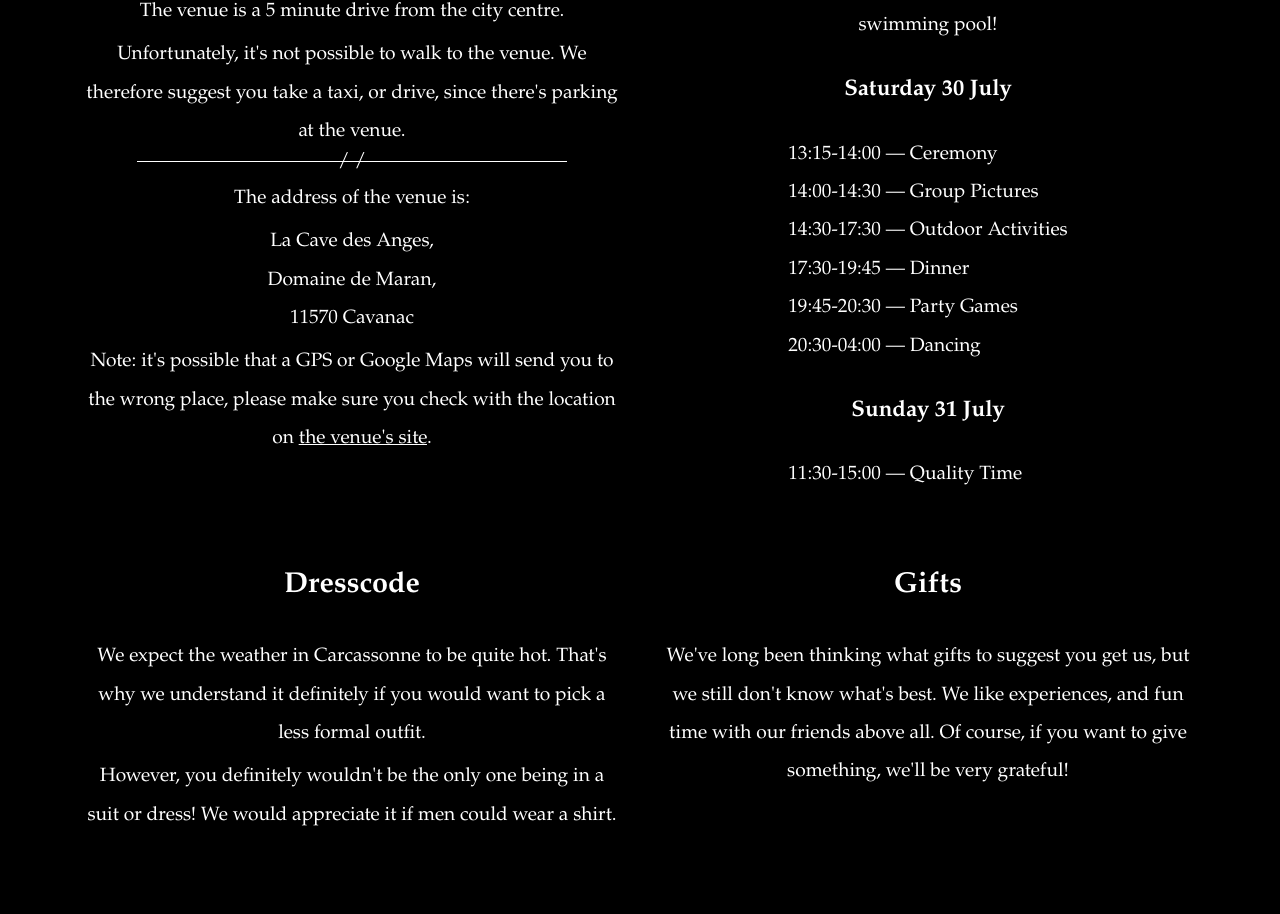
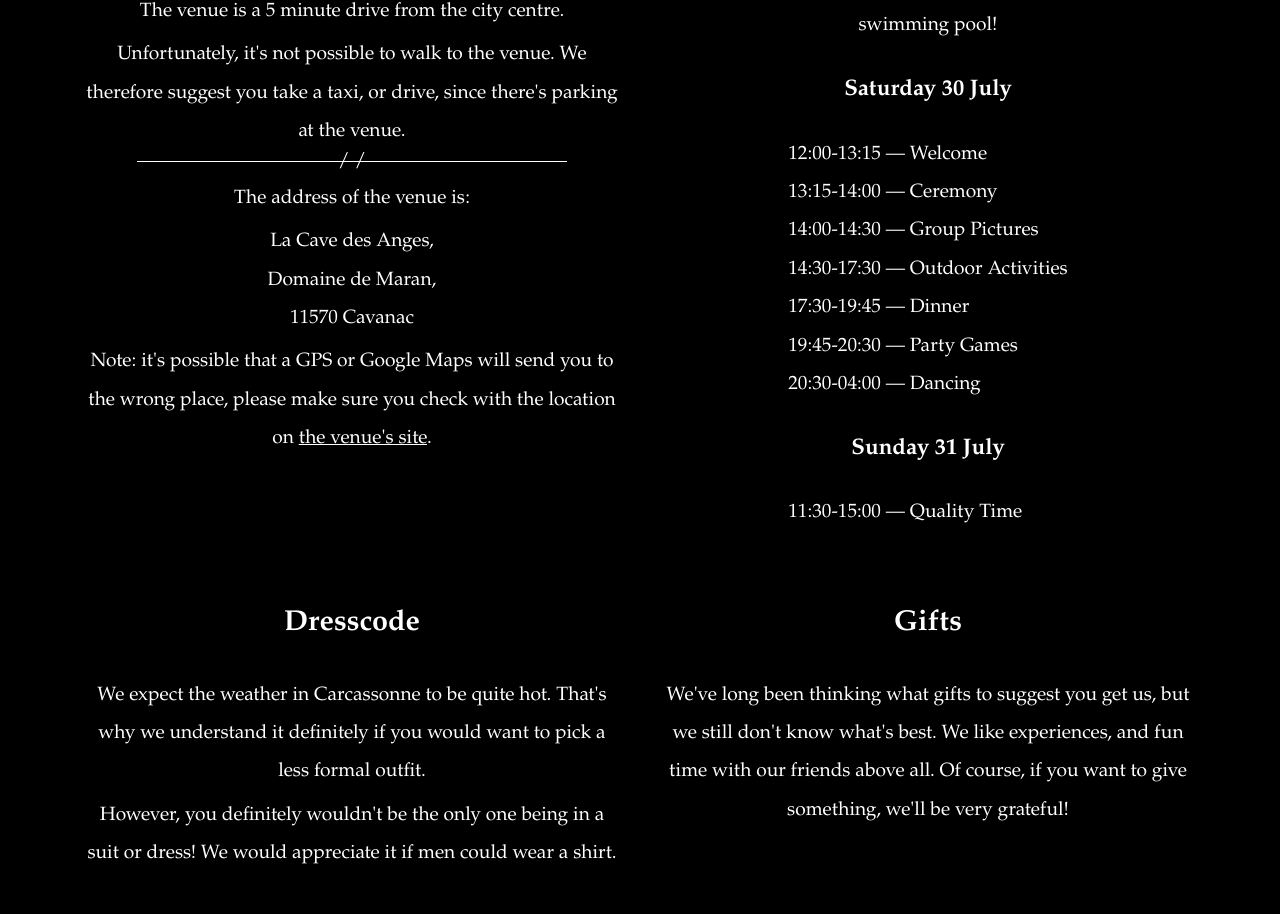
Before and after one commit to Haroenv/wedding-website, a React (Create React App) app: page / in a window 1280 px wide. Shown: the part 1215-2129 px from the top of the page. Built offline with nearby package versions, Linux system fonts and the light colour scheme.

Commit message:
add welcome to timing

```diff
--- a/src/translations-jsx.jsx
+++ b/src/translations-jsx.jsx
@@ -115,6 +115,7 @@ export const English = {
         <section>
           <h3>Saturday 30 July</h3>
           <ul className="subtle-list">
+            <li>12:00-13:15 — Welcome</li>
             <li>13:15-14:00 — Ceremony</li>
             <li>14:00-14:30 — Group Pictures</li>
             <li>14:30-17:30 — Outdoor Activities</li>
@@ -272,6 +273,7 @@ export const Dutch = {
         <section>
           <h3>zaterdag 30 juli</h3>
           <ul className="subtle-list">
+            <li>12:00-13:15 — Welkom</li>
             <li>13:15-14:00 — Ceremonie</li>
             <li>14:00-14:30 — Groepsfoto's</li>
             <li>14:30-17:30 — Buitenactiviteiten</li>
```
